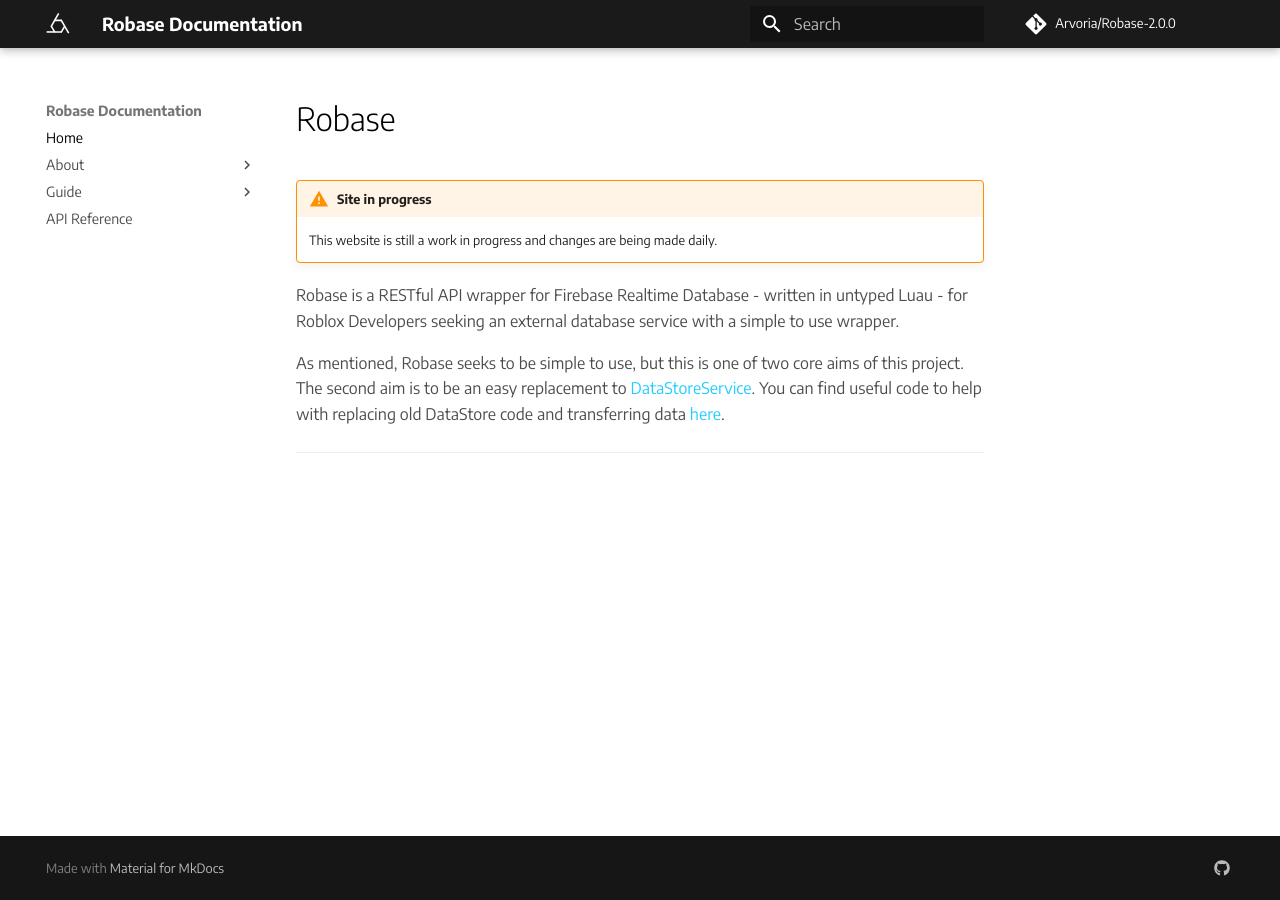
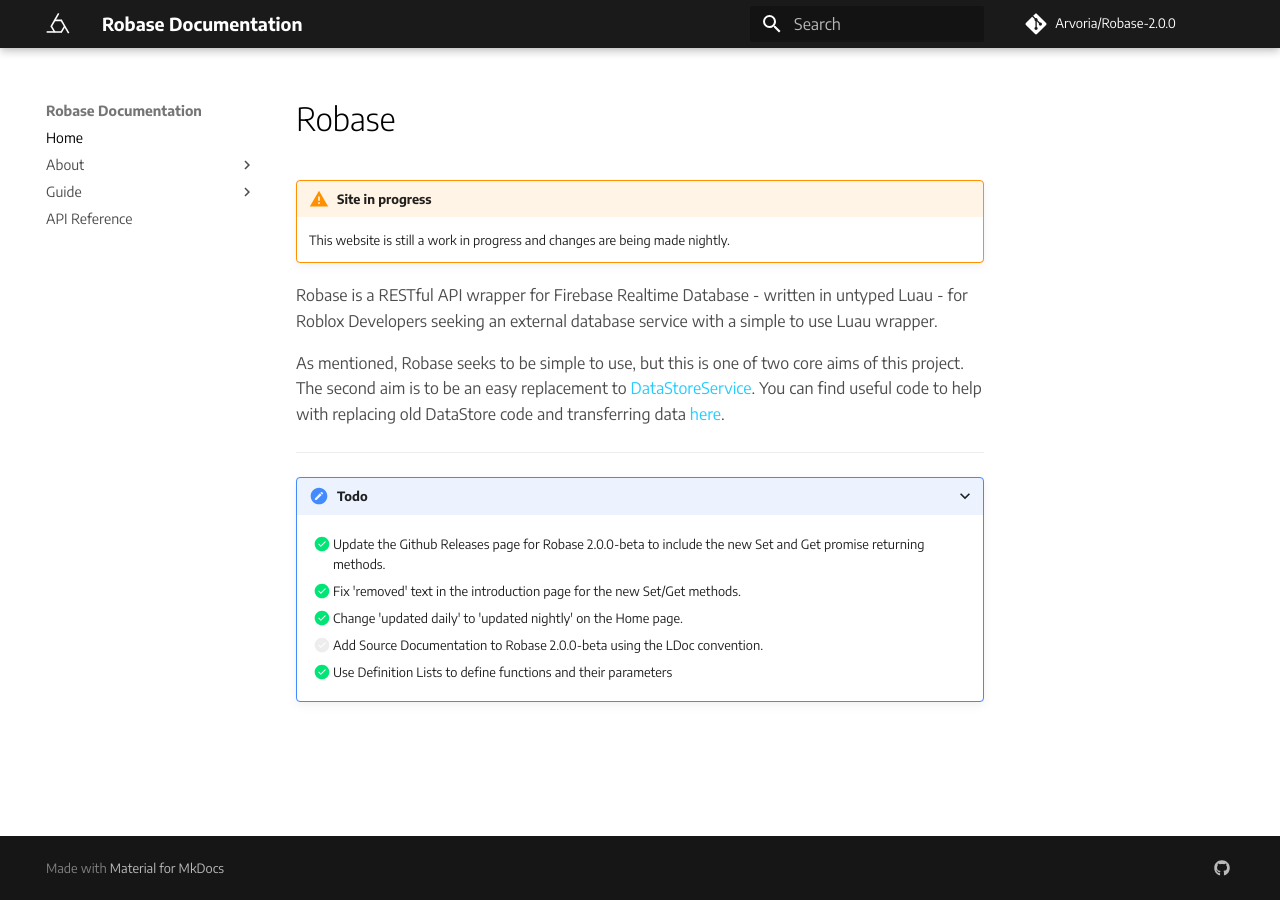
Before and after one commit to Arvoria/RobaseService, an MkDocs documentation site: the page built from docs/index.md, in a window 1280 px wide. Built offline with MkDocs 1.6.1 and Material for MkDocs 9.7.7, drawn with Linux system fonts in a browser that asks for light colours; comment, search, counter and statistics services are not loaded.

Commit message:
grammar fixes, added todo to keep track of progress

```diff
--- a/docs/index.md
+++ b/docs/index.md
@@ -1,10 +1,21 @@
 # Robase
 
 !!! warning "Site in progress"
-    This website is still a work in progress and changes are being made daily.
+    This website is still a work in progress and changes are being made nightly.
 
-Robase is a RESTful API wrapper for Firebase Realtime Database - written in untyped Luau - for Roblox Developers seeking an external database service with a simple to use wrapper.
+Robase is a RESTful API wrapper for Firebase Realtime Database - written in untyped Luau - for Roblox Developers seeking an external database service with a simple to use Luau wrapper.
 
 As mentioned, Robase seeks to be simple to use, but this is one of two core aims of this project. The second aim is to be an easy replacement to [DataStoreService](https://developer.roblox.com/en-us/api-reference/class/DataStoreService). You can find useful code to help with replacing old DataStore code and transferring data [here](Guide/examples/).
 
 ---
+
+???+ todo
+    + [x] Update the Github Releases page for Robase 2.0.0-beta to include the new Set and Get promise returning methods.
+
+    + [x] Fix 'removed' text in the introduction page for the new Set/Get methods.
+
+    + [x] Change 'updated daily' to 'updated nightly' on the Home page.
+
+    + [ ] Add Source Documentation to Robase 2.0.0-beta using the LDoc convention.
+
+    + [x] Use Definition Lists to define functions and their parameters
```
